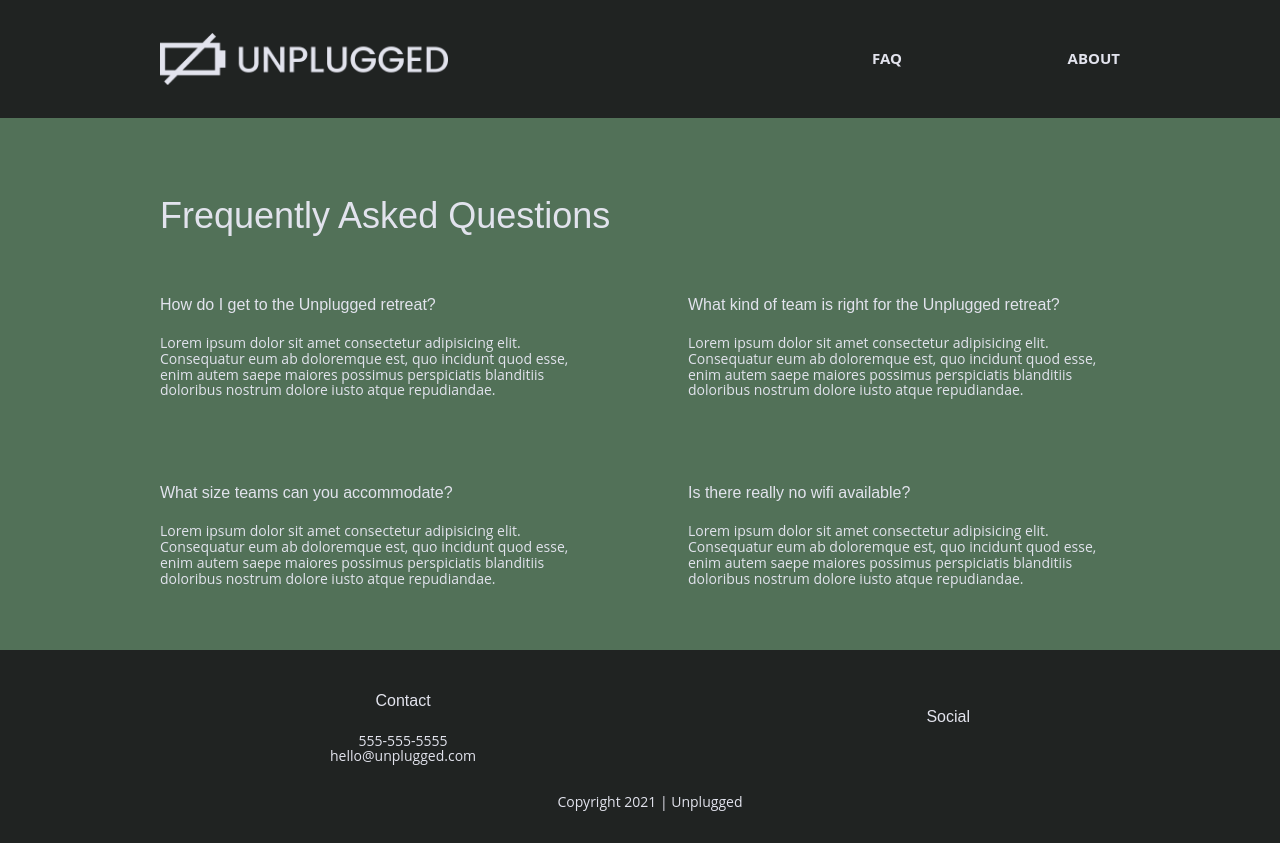
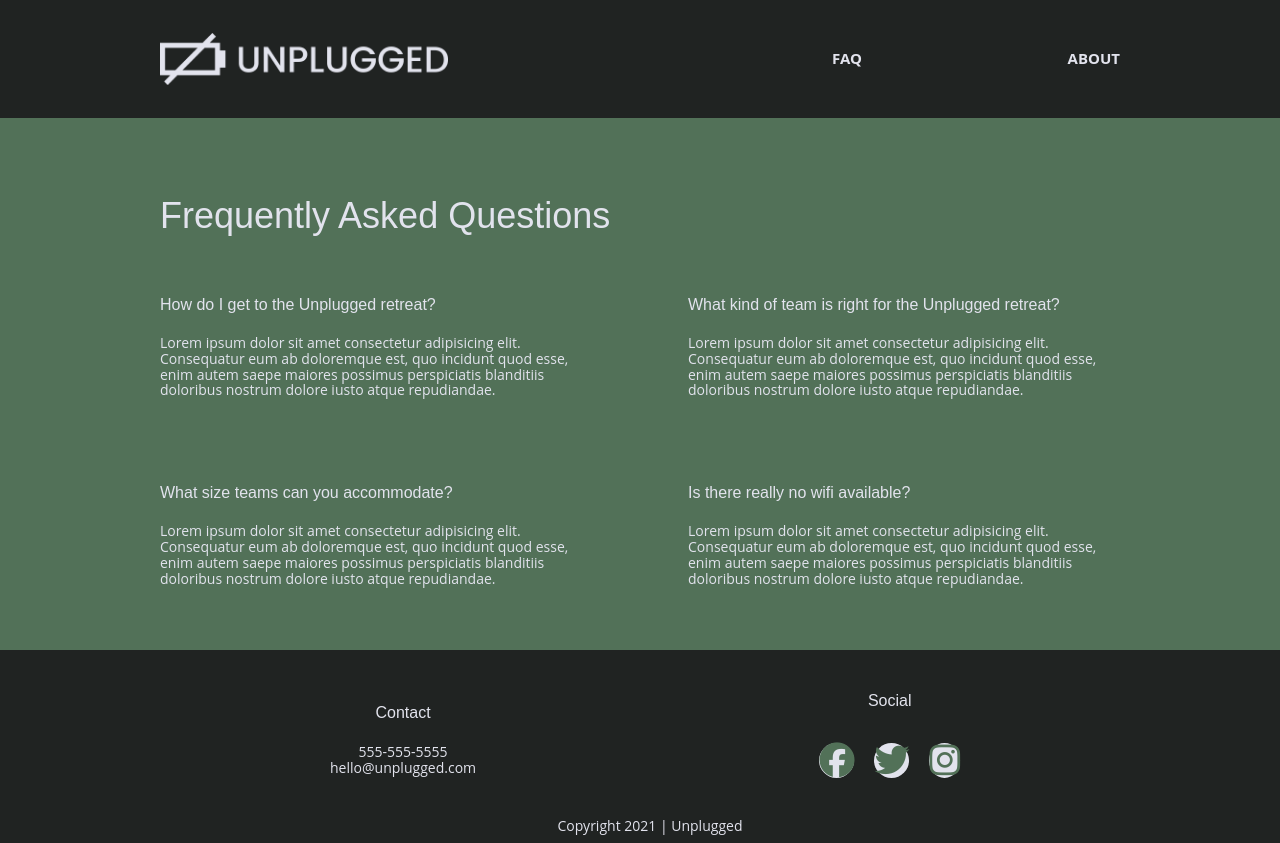
Before and after one commit to mbragg3232/unplugged-project, a website: page faq/index.html in a window 1280 px wide. Before the commit the page ends 820 px from the top, so only its background shows below. Drawn offline with Linux system fonts and the light colour scheme.

Commit message:
Add finishing touches

```diff
--- a/css/main.css
+++ b/css/main.css
@@ -122,7 +122,7 @@ textarea {
       font-size: 1em;
       margin: 20px 0;
       font-weight: 500;
-}
+  }
 
     p {
       font-size: 0.875em;
@@ -200,6 +200,7 @@ textarea {
       display: flex;
       justify-content: space-around;
       width: 100%;
+      padding-left: 0px;
     }
 
     /* ---------Footer Styles ------------*/
@@ -615,7 +616,7 @@ aside .form {
   /* Footer */
   footer .content-wrapper {
     width: 65%;
-    margin: 100px 0;
+    margin: 20px 0;
   }
 
   .footer-content {
@@ -723,16 +724,6 @@ aside .form {
         width: 47%;
       }
 
-  /*Footer*/
-
-    footer .content-wrapper {
-      width: 80%;
-    }
-
-    footer .content-wrapper {
-      width: 50%;
-      margin: 20px;
-    }
 
     /*Footer*/
 
--- a/faq/index.html
+++ b/faq/index.html
@@ -82,11 +82,17 @@
         </div>
 
         <div class="social">
-          <h4>Social</h4>
+          <h3>Social</h3>
           <div class="social-icons">
-            <p><a href="https://www.facebook.com/MistyLBragg" target="_blank"></a></p>
-            <p><a href="https://www.linkedin.com/in/mistybragg"></a></p>
-            <p><a href="https://github.com/mbragg3232"></a></p>
+            <p>
+              <a href="https://www.facebook.com/MistyLBragg" target="_blank"><i class='fab fa-facebook'></i></a>
+            </p>
+            <p>
+              <a href="https://www.twitter.com"><i class='fab fa-twitter'></i></a>
+            </p>
+            <p>
+              <a href="https://github.com/mbragg3232"><i class='fab fa-instagram'></i></a>
+            </p>
           </div>
         </div>
       </div> <!---footer content end-->
```
Also changed, not shown: about/index.html (+12 -6 lines), index.html (+2 -2 lines).
